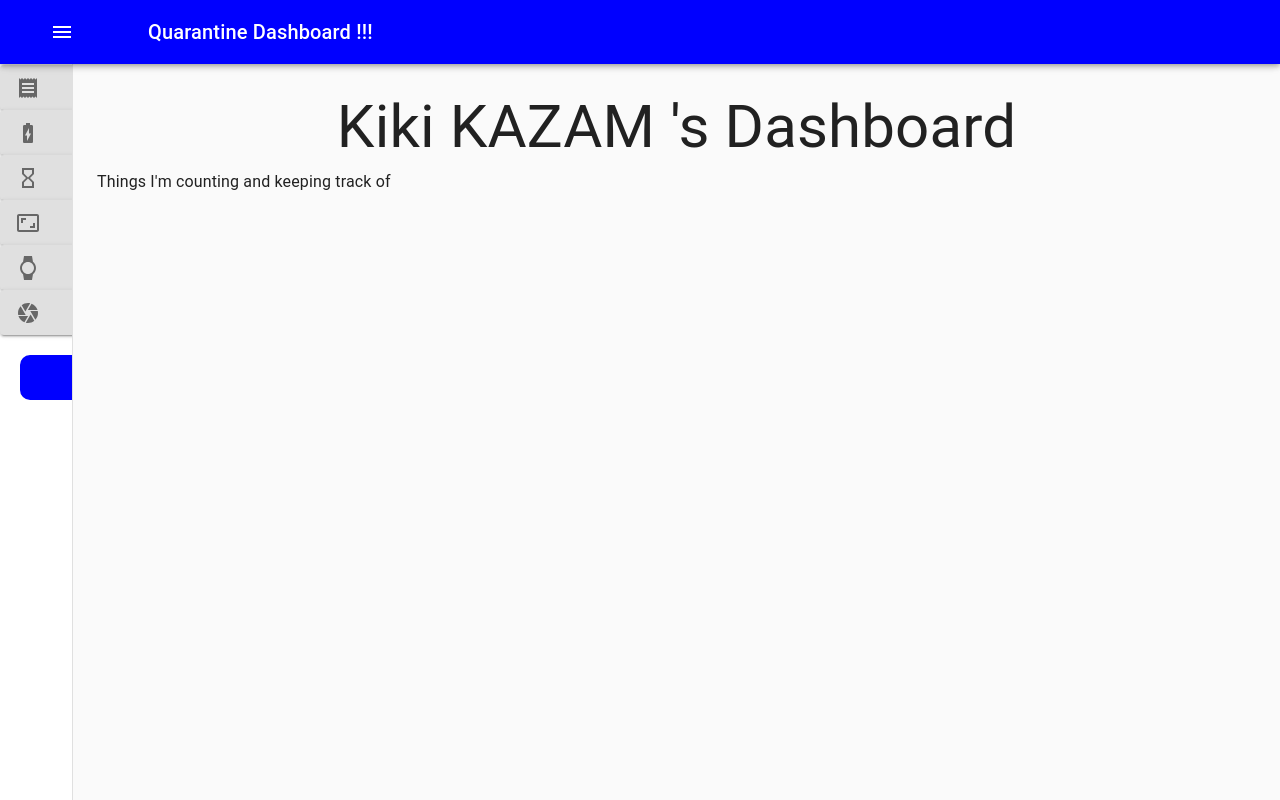
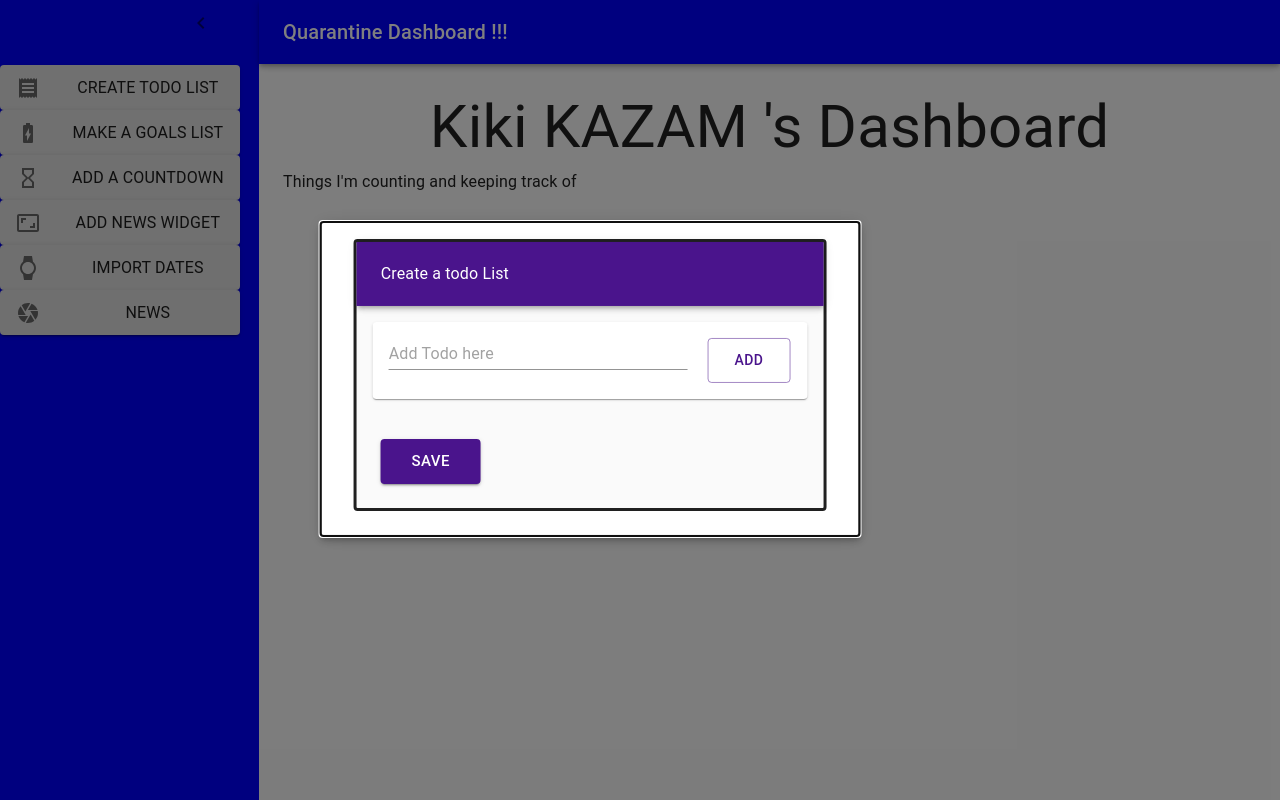
Before and after one commit to unachoza/Quarantine-Dashboard, a React (Create React App) app: page / in a window 1280 px wide. Built offline with nearby package versions, Linux system fonts and the light colour scheme.

Commit message:
add button spaced nicely

```diff
--- a/src/Components/LeftSlideDrawer/LeftSlideDrawer.component.js
+++ b/src/Components/LeftSlideDrawer/LeftSlideDrawer.component.js
@@ -111,8 +111,8 @@ const useStyles = makeStyles((theme) => ({
 export default function MiniDrawer() {
   const classes = useStyles();
   const theme = useTheme();
-  const [open, setOpen] = React.useState(false);
-  const [openModal, setOpenModal] = React.useState(false);
+  const [open, setOpen] = React.useState(true);
+  const [openModal, setOpenModal] = React.useState(true);
 
   const handleOpenModal = () => {
     setOpenModal(true);
--- a/src/Components/TodoList/AddTodo.component.js
+++ b/src/Components/TodoList/AddTodo.component.js
@@ -9,63 +9,25 @@ import MenuIcon from '@material-ui/icons/Menu';
 import SearchIcon from '@material-ui/icons/Search';
 import DirectionsIcon from '@material-ui/icons/Directions';
 
-const useStyles = makeStyles((theme) => ({
-  root: {
-    padding: '2px 4px',
-    display: 'flex',
-    alignItems: 'center',
-    width: 400,
-  },
-  input: {
-    marginLeft: theme.spacing(1),
-    flex: 1,
-  },
-
-  divider: {
-    height: 28,
-    margin: 4,
-  },
-}));
-
-const CustomizedInputBase = () => {
-  const classes = useStyles();
-
+export const AddTodo = memo((props) => {
   return (
-    <Paper component="form" className={classes.root}>
-      <InputBase
-        className={classes.input}
-        placeholder="Search Google Maps"
-        inputProps={{ 'aria-label': 'search google maps' }}
-      />
-      <IconButton type="submit" className={classes.iconButton} aria-label="search">
-        <SearchIcon />
-      </IconButton>
-      <Divider className={classes.divider} orientation="vertical" />
-      <IconButton color="primary" className={classes.iconButton} aria-label="directions">
-        <DirectionsIcon />
-      </IconButton>
-    </Paper>
-  );
-};
-
-export const AddTodo = memo((props) => {
-  const classes = useStyles();
-  return (
-    <Paper style={{ margin: 16, padding: 16, width: 'fit-content' }}>
-      <CustomizedInputBase></CustomizedInputBase>
-      <Grid container>
-        <Grid xs={10} md={11} item style={{ paddingRight: 16, display: 'flex', overflow: 'none' }}>
+    <Paper style={{ margin: '16px', padding: '16px 0px 16px 16px', width: '435px' }}>
+      <Grid container style={{ marginRight: '-20px', width: '440px' }}>
+        <Grid xs={10} md={11} item style={{ display: 'flex', overflow: 'none' }}>
           <TextField
             placeholder="Add Todo here"
+            fullWidth
             value={props.inputValue}
             onChange={props.onInputChange}
             onKeyPress={props.onInputKeyPress}
-            fullWidth
           />
-          <Divider className={classes.divider} orientation="vertical" />
-        </Grid>
-        <Grid xs={2} md={1} item>
-          <Button fullWidth color="primary" variant="outlined" onClick={props.onButtonClick}>
+
+          <Button
+            color="primary"
+            style={{ margin: '0px 2px 0px 20px' }}
+            variant="outlined"
+            onClick={props.onButtonClick}
+          >
             Add
           </Button>
         </Grid>
```
